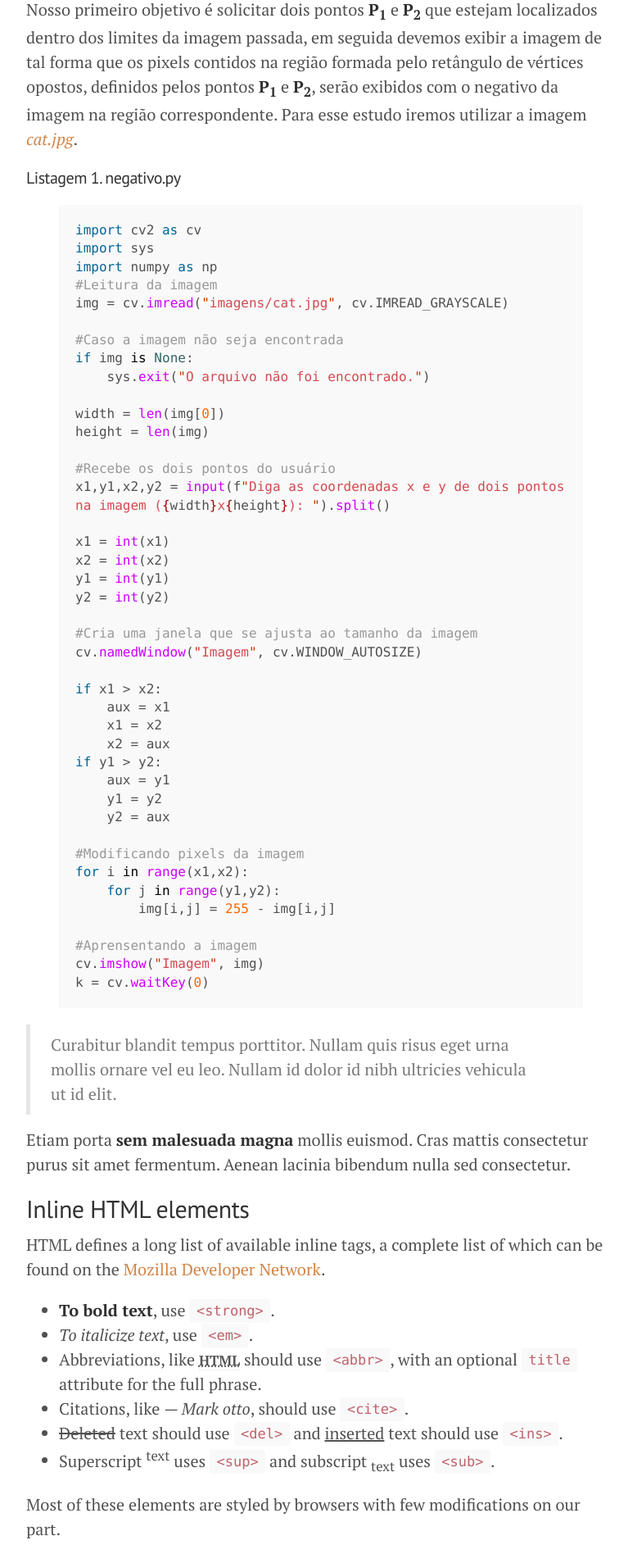
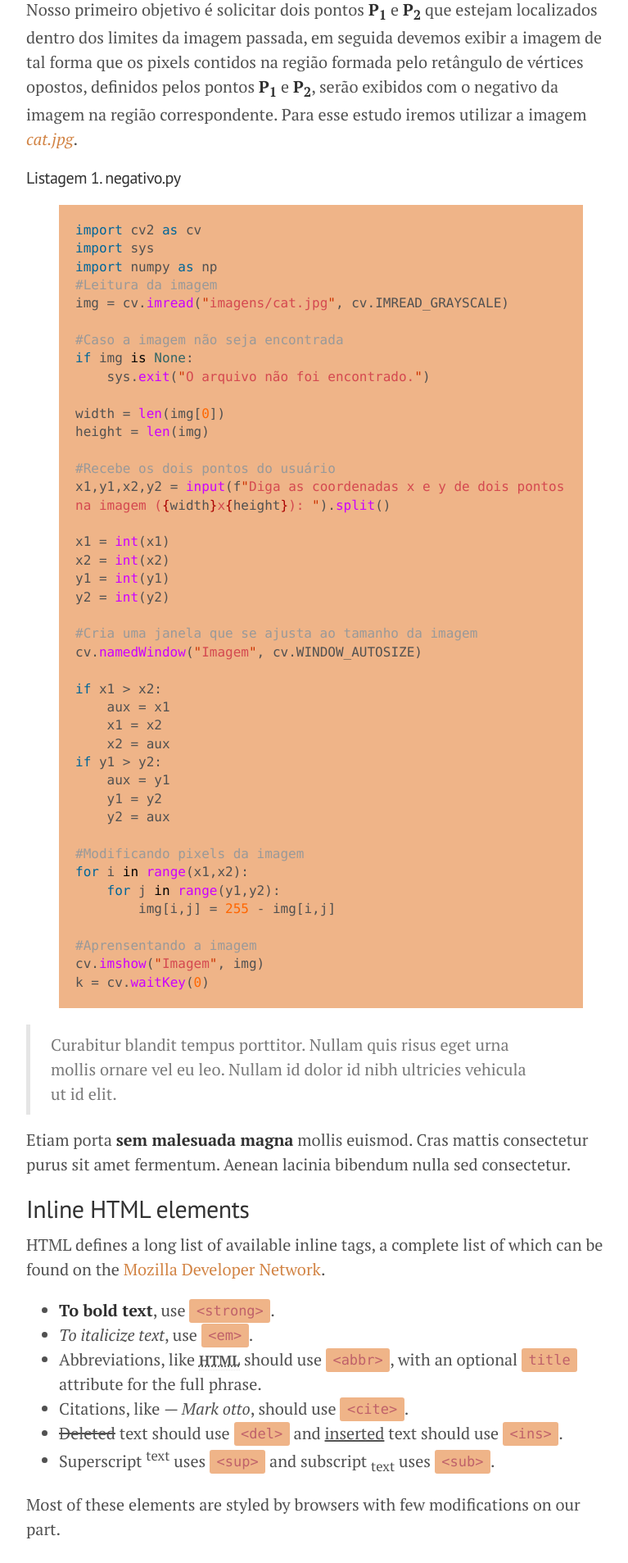
Before and after one commit to lucasamds/lucasamds.github.io, a Jekyll site: the page built from index.html, in a window 1280 px wide. Shown: the part 563-2470 px from the top of the page at 82% size, without its empty margins (248-1015 px from the left). Built offline with Jekyll 4.4.1, drawn with Linux system fonts in a browser that asks for light colours; the list of posts is cut into pages by our own code.

Commit message:
Update poole.css

```diff
--- a/public/css/poole.css
+++ b/public/css/poole.css
@@ -156,7 +156,7 @@ code {
   padding: .25em .5em;
   font-size: 85%;
   color: #bf616a;
-  background-color: #f9f9f9;
+  background-color: #efb488;
   border-radius: 3px;
 }
 pre {
@@ -170,7 +170,7 @@ pre {
   white-space: pre-wrap;
   word-break: break-all;
   word-wrap: break-word;
-  background-color: #f9f9f9;
+  background-color: #efb488;
 }
 pre code {
   padding: 0;
```
